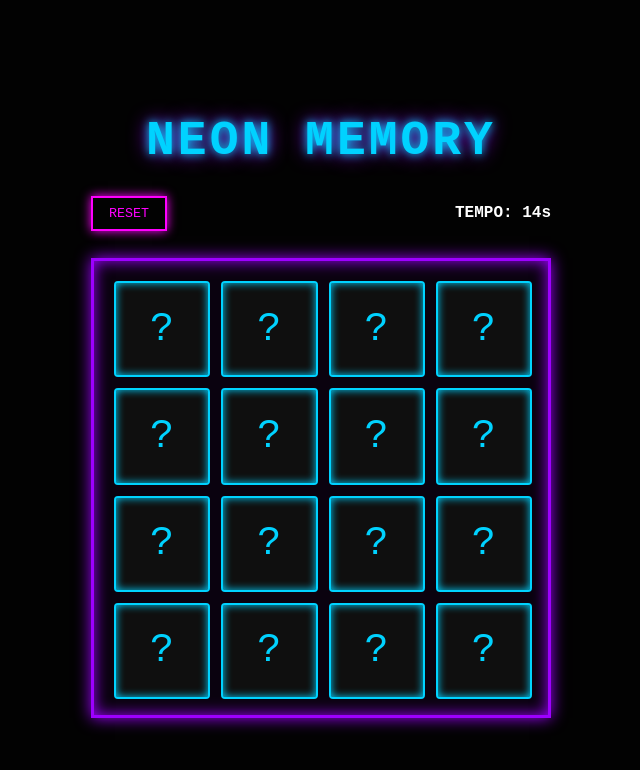
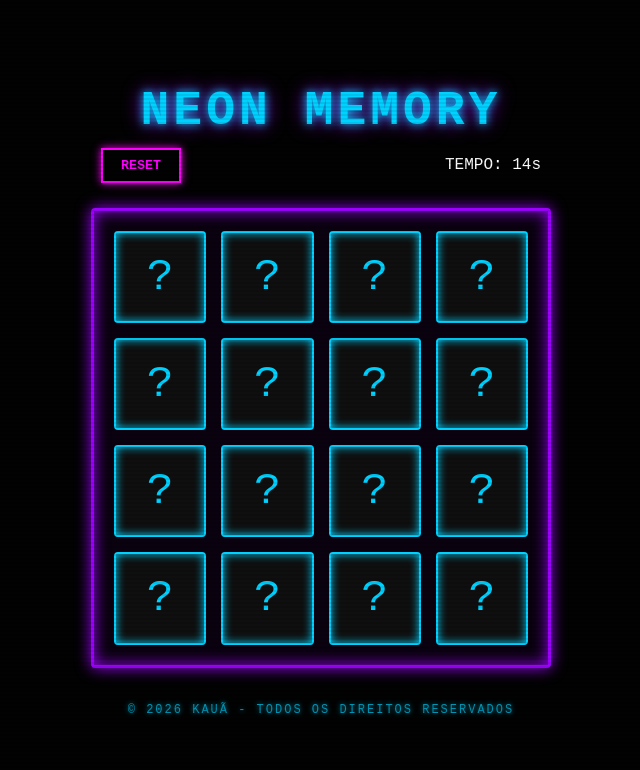
Before and after one commit to KauMiLima/Game_Memory, a plain HTML site: page page/index.html in a window 1280 px wide. Both pictures are taken after a click on the button "INICIAR JOGO". Shown: the whole page, without its empty margins (319-959 px from the left). Drawn offline with Linux system fonts and the light colour scheme.

Commit message:
copyright adicionado

```diff
--- a/page/css/styles.css
+++ b/page/css/styles.css
@@ -1,3 +1,5 @@
+
+
 :root {
     --bg-color: #020202;
     --card-back: #0f0f0f;
@@ -5,11 +7,19 @@
     --neon-pink: #ff00ff;
     --neon-purple: #9d00ff;
     --neon-error: #ff0033;
+    --text-color: #ffffff;
+}
+
+/* Reset e Configurações Base */
+* {
+    margin: 0;
+    padding: 0;
+    box-sizing: border-box;
 }
 
 body {
     background-color: var(--bg-color);
-    color: #fff;
+    color: var(--text-color);
     font-family: 'Courier New', Courier, monospace;
     display: flex;
     justify-content: center;
@@ -17,19 +27,28 @@ body {
     min-height: 100vh;
     margin: 0;
     overflow-x: hidden;
+    position: relative;
 }
 
-/* Camada de Scanlines (Efeito TV Antiga) */
-.scanlines {
+
+body::before {
+    content: " ";
     position: fixed;
-    top: 0; left: 0; width: 100%; height: 100%;
-    background: linear-gradient(rgba(18, 16, 16, 0) 50%, rgba(0, 0, 0, 0.3) 50%);
+    top: 0;
+    left: 0;
+    width: 100%;
+    height: 100%;
+    background: linear-gradient(
+        rgba(18, 16, 16, 0) 50%,
+        rgba(0, 0, 0, 0.2) 50%
+    );
     background-size: 100% 4px;
-    z-index: 10;
+    z-index: 100;
     pointer-events: none;
+    opacity: 0.4;
 }
 
-/* Container Responsivo */
+
 .game-container {
     position: relative;
     z-index: 5;
@@ -37,56 +56,62 @@ body {
     width: 100%;
     max-width: 500px;
     padding: 20px;
-    box-sizing: border-box;
+    display: flex;
+    flex-direction: column;
+    gap: 10px;
 }
 
+/* Cabeçalho e Stats */
 .game-info h1 {
     font-size: clamp(1.8rem, 8vw, 3rem);
     color: var(--neon-blue);
     text-shadow: 0 0 10px var(--neon-blue), 0 0 20px var(--neon-purple);
-    letter-spacing: 3px;
-    margin-bottom: 20px;
+    letter-spacing: 4px;
+    margin-bottom: 10px;
 }
 
 .stats {
     display: flex;
     justify-content: space-between;
     align-items: center;
-    margin-bottom: 20px;
-    font-weight: bold;
+    margin-bottom: 15px;
+    padding: 0 10px;
 }
 
 #start-btn {
     background: transparent;
     border: 2px solid var(--neon-pink);
     color: var(--neon-pink);
-    padding: 8px 16px;
+    padding: 8px 18px;
     font-family: inherit;
+    font-weight: bold;
+    text-transform: uppercase;
     cursor: pointer;
-    box-shadow: 0 0 10px var(--neon-pink);
-    transition: 0.3s;
+    box-shadow: 0 0 8px var(--neon-pink);
+    transition: 0.3s cubic-bezier(0.175, 0.885, 0.32, 1.275);
 }
 
 #start-btn:hover {
     background: var(--neon-pink);
     color: #fff;
-    box-shadow: 0 0 20px var(--neon-pink);
+    box-shadow: 0 0 20px var(--neon-pink), 0 0 40px var(--neon-pink);
+    transform: scale(1.05);
 }
 
-/* Grid Inteligente */
+
 .grid {
     display: grid;
     grid-template-columns: repeat(4, 1fr);
-    gap: clamp(8px, 2vw, 15px);
+    gap: clamp(8px, 2.5vw, 15px);
     padding: clamp(10px, 3vw, 20px);
     border: 3px solid var(--neon-purple);
     box-shadow: 0 0 15px var(--neon-purple), inset 0 0 15px var(--neon-purple);
     background: rgba(157, 0, 255, 0.05);
+    border-radius: 4px;
     width: 100%;
-    box-sizing: border-box;
 }
 
-/* Cartão Responsivo com aspect-ratio */
+
 .card {
     width: 100%;
     aspect-ratio: 1 / 1;
@@ -98,7 +123,7 @@ body {
     position: relative;
     width: 100%;
     height: 100%;
-    transition: transform 0.4s;
+    transition: transform 0.4s ease-in-out;
     transform-style: preserve-3d;
 }
 
@@ -116,40 +141,60 @@ body {
     justify-content: center;
     border: 2px solid;
     border-radius: 4px;
-    font-size: clamp(1.5rem, 5vw, 2.5rem);
+    font-size: clamp(1.5rem, 6vw, 2.8rem);
 }
 
 .card-back {
     background-color: var(--card-back);
     border-color: var(--neon-blue);
     color: var(--neon-blue);
-    box-shadow: inset 0 0 8px var(--neon-blue);
+    box-shadow: inset 0 0 10px var(--neon-blue);
 }
 
 .card-front {
     background-color: #050505;
     border-color: var(--neon-pink);
     transform: rotateY(180deg);
-    box-shadow: inset 0 0 8px var(--neon-pink);
+    box-shadow: inset 0 0 10px var(--neon-pink);
 }
 
-/* Shake Animation */
+/* Efeito de Erro (Shake) */
 @keyframes shake {
     0%, 100% { transform: translateX(0) rotateY(180deg); }
-    25% { transform: translateX(-6px) rotateY(180deg); }
-    75% { transform: translateX(6px) rotateY(180deg); }
+    20% { transform: translateX(-8px) rotateY(180deg); }
+    40% { transform: translateX(8px) rotateY(180deg); }
+    60% { transform: translateX(-8px) rotateY(180deg); }
+    80% { transform: translateX(8px) rotateY(180deg); }
 }
 
 .shake .card-inner {
-    animation: shake 0.3s ease-in-out;
+    animation: shake 0.4s ease-in-out;
 }
 
 .shake .card-front {
     border-color: var(--neon-error) !important;
-    box-shadow: 0 0 15px var(--neon-error), inset 0 0 10px var(--neon-error) !important;
+    box-shadow: 0 0 20px var(--neon-error), inset 0 0 10px var(--neon-error) !important;
 }
 
-/* Modal Responsivo */
+
+.copyright {
+    margin-top: 25px;
+    font-size: 0.75rem;
+    color: var(--neon-blue);
+    text-shadow: 0 0 5px var(--neon-blue);
+    opacity: 0.7;
+    letter-spacing: 2px;
+    text-transform: uppercase;
+    transition: 0.3s;
+}
+
+.copyright:hover {
+    opacity: 1;
+    color: var(--neon-pink);
+    text-shadow: 0 0 10px var(--neon-pink);
+}
+
+/* Modal de Vitória */
 .modal {
     position: fixed;
     top: 0; left: 0; width: 100%; height: 100%;
@@ -157,17 +202,40 @@ body {
     display: flex;
     align-items: center;
     justify-content: center;
-    z-index: 100;
+    z-index: 200;
 }
 
 .modal-content {
     background: #000;
-    padding: 30px;
+    padding: clamp(20px, 5vw, 40px);
     border: 4px solid var(--neon-blue);
     box-shadow: 0 0 30px var(--neon-blue);
     text-align: center;
-    width: 80%;
-    max-width: 320px;
+    width: 85%;
+    max-width: 350px;
+}
+
+.modal-content h2 {
+    color: var(--neon-pink);
+    text-shadow: 0 0 10px var(--neon-pink);
+    margin-bottom: 15px;
+}
+
+.modal-content button {
+    margin-top: 20px;
+    background: transparent;
+    border: 2px solid var(--neon-blue);
+    color: var(--neon-blue);
+    padding: 10px 20px;
+    cursor: pointer;
+    font-family: inherit;
+    text-transform: uppercase;
 }
 
 .hidden { display: none; }
+
+
+@media (max-width: 360px) {
+    .grid { gap: 5px; padding: 10px; }
+    .game-info h1 { letter-spacing: 2px; }
+}
--- a/page/index.html
+++ b/page/index.html
@@ -19,6 +19,9 @@
         </header>
 
         <div id="game-board" class="grid"></div>
+        <footer class="copyright">
+            <p>&copy; 2026 Kauã - Todos os direitos reservados</p>
+        </footer>
     </div>
 
     <div id="modal" class="modal hidden">
--- a/page/js/script.js
+++ b/page/js/script.js
@@ -75,9 +75,9 @@ function checkForMatch() {
 function unflipCards() {
     lockBoard = true;
 
-    // ESPERA 1 SEGUNDO conforme solicitado antes de vibrar e balançar
+
     setTimeout(() => {
-        // Agora dispara a vibração intensa e o erro visual
+
         if (navigator.vibrate) navigator.vibrate(200);
 
         firstCard.classList.add('shake');
```
